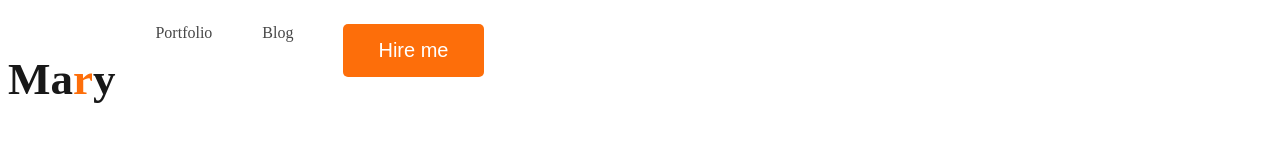
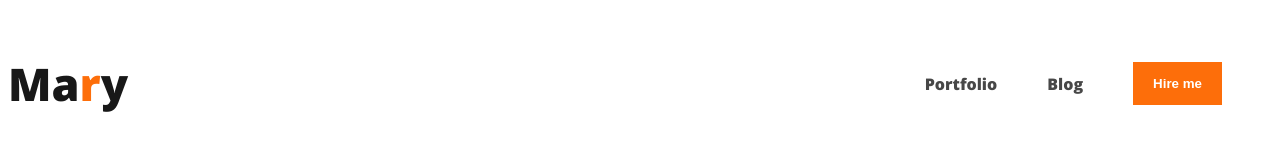
Before and after one commit to Syeed141/my-portfolio, a plain HTML site: page index.html in a window 1280 px wide. Drawn offline with nearby package versions, Linux system fonts and the light colour scheme.

Commit message:
addednav

```diff
--- a/index.html
+++ b/index.html
@@ -6,6 +6,13 @@
     <title>My portfolio</title>
 
     <styles>
+
+        <!-- Font family  -->
+        <link rel="preconnect" href="https://fonts.googleapis.com">
+        <link rel="preconnect" href="https://fonts.gstatic.com" crossorigin>
+        <link href="https://fonts.googleapis.com/css2?family=Caveat&family=Heebo&family=Libre+Baskerville:wght@700&family=Open+Sans:wght@800&display=swap" rel="stylesheet">
+        <!-- Font family end -->
+
 
 
 
@@ -19,7 +26,7 @@
 
     <nav>
 
-    <h3 class="nav-title" >Ma<span class="text-primary">r</span>y</h3>
+    <h3 class="title">Ma<span class="diff-r">r</span>y</h3>
 
     <ul>
 
@@ -36,9 +43,6 @@
 
     </nav>
 
-
-
-
     </header>
 
    <main> </main>
--- a/styles/portfolio.css
+++ b/styles/portfolio.css
@@ -1,73 +1,56 @@
-/* Common share style */
+/* Shared style */
 
-body{
-
-/* Have to include */
-
-
+body {
+  font-family: "Open Sans", sans-serif;
 }
 
-
-.text-primary{
-
-
-color:#FD6E0A;
-
-
+.shared-color {
+  background: #fd6e0a;
 }
 
-nav>ul{
-
-
-display:flex;
-
-
+.btn-primary {
+  border:none;
+  background: #fd6e0a;
+  color: #fff;
+  font-weight: 700;
+  padding: 14px 20px;
 }
 
-nav li{
+/* nav related work */
 
-list-style: none;
-margin-right:50px;
+nav {
+  display: flex;
+  justify-content: space-between;
 
-
+  align-items: center;
 }
 
-.btn-primary{
+.title {
+  /* MARY */
+  color: #181818;
 
+  font-size: 45px;
+  font-style: normal;
 
-border-radius: 5px;
-background: #FD6E0A;
-border:none;
-color:white;
-font-size: 20px;
-font-weight: 700px;
-padding:15px 35px;
+  line-height: normal;
+}
 
+nav > ul {
+  display: flex;
+  align-items: center;
+}
+
+nav li {
+  list-style: none;
+
+  margin-right: 50px;
 }
 
 nav a {
-
-
-    text-decoration: none;
-    color:#474747;
+  text-decoration: none;
+  color: #474747;
 }
 
-/* Nav related styles */
-
-nav{
-
-
-display:flex;
-
-
+.diff-r {
+  color: #fd6e0a;
 }
-
-.nav-title{
-
-color:#181818;
-font-size: 45px;
-font-weight: 800;
-
-
-
-}
```
